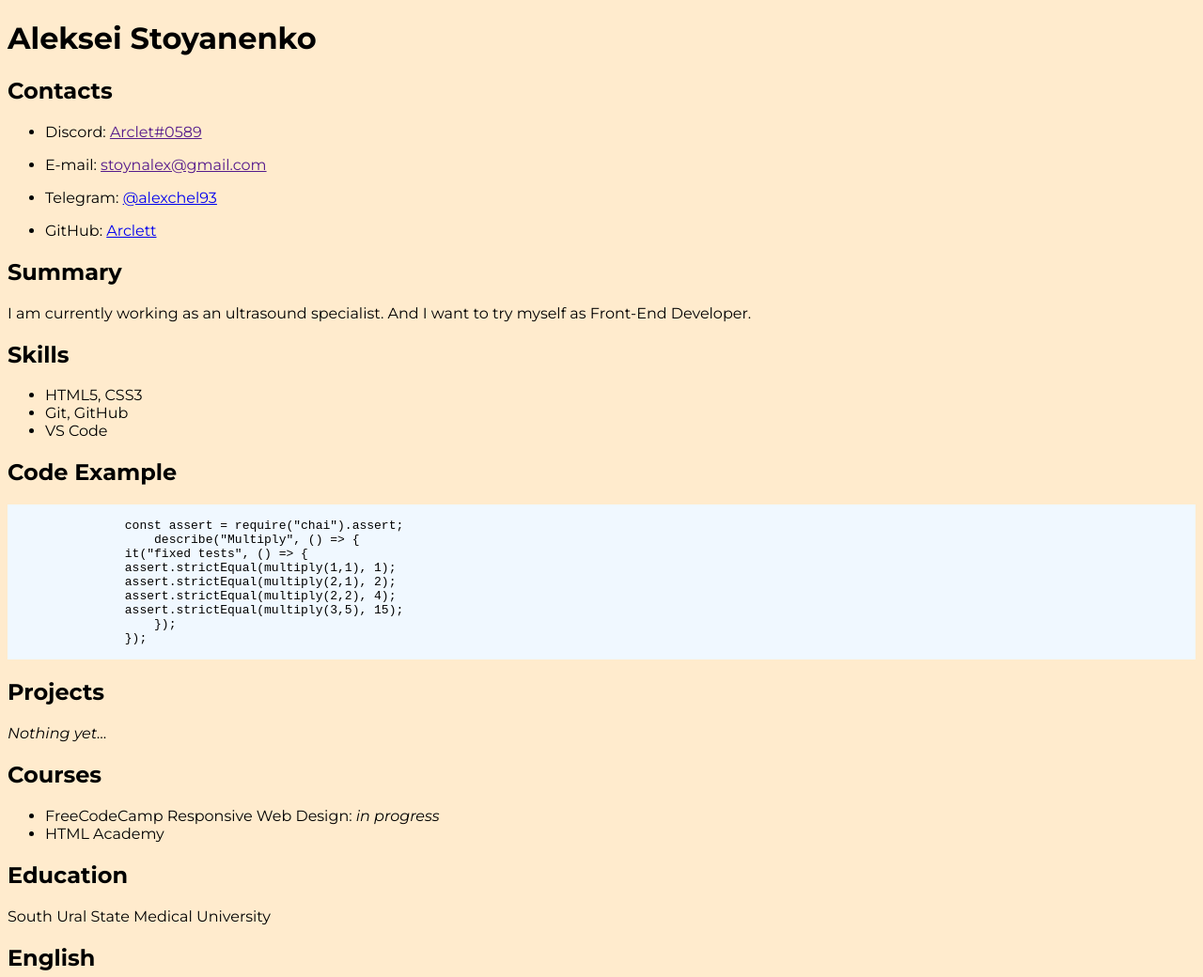
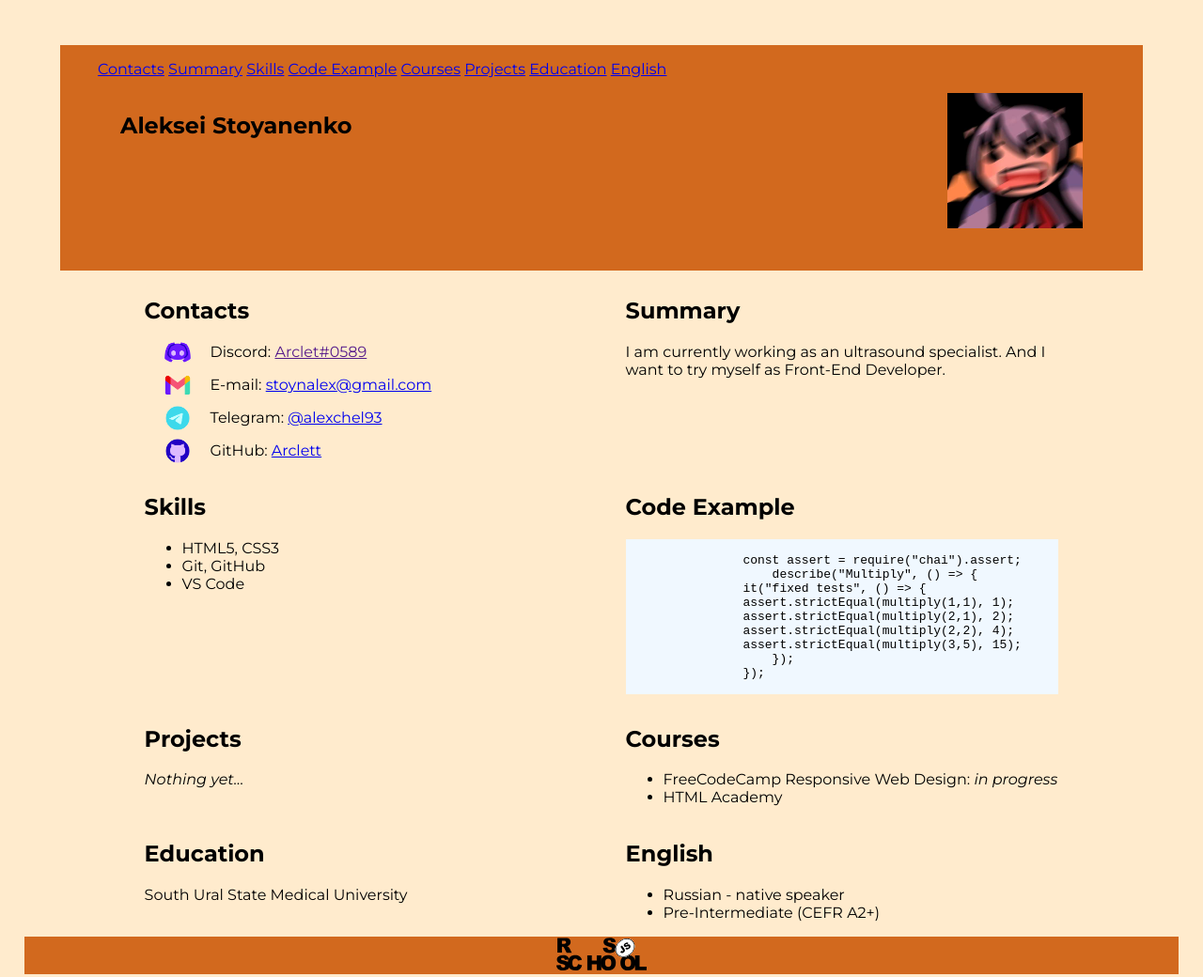
Before and after one commit to Arclett/rsschool-cv, a plain HTML site: page index.html in a window 1280 px wide. Shown: the top 1040 px of the page at 94% size. Drawn offline with Linux system fonts and the light colour scheme.

Commit message:
feat: add svg files feat: add img file refactor: rename icon file feat: add css styles

```diff
--- a/index.html
+++ b/index.html
@@ -7,29 +7,43 @@
     <meta name="viewport" content="width=device-width, initial-scale=1.0">
     <title>Document</title>
     <link rel="stylesheet" href="style.css">
-    <link rel="icon" href="assets/img/favicon.ico"/>
+    <link rel="icon" href="assets/svg/favicon.ico"/>
     <link rel="preconnect" href="https://fonts.googleapis.com">
     <link href="https://fonts.googleapis.com/css2?family=Montserrat:ital,wght@0,400;0,700;1,400&display=swap" rel="stylesheet">
 </head>
 <body>
     <header class="header">
-        <h1>Aleksei Stoyanenko</h1>
+        <nav class="nav">
+            <ul class="nav-list">
+                <nav-item><a href="#contacts" class="nav-link">Contacts</a></nav-item>
+                <nav-item><a href="#summary" class="nav-link">Summary</a></nav-item>
+                <nav-item><a href="#skills" class="nav-link">Skills</a></nav-item>
+                <nav-item><a href="#code" class="nav-link">Code Example</a></nav-item>
+                <nav-item><a href="#courses" class="nav-link">Courses</a></nav-item>
+                <nav-item><a href="#projects" class="nav-link">Projects</a></nav-item>
+                <nav-item><a href="#education" class="nav-link">Education</a></nav-item>
+                <nav-item><a href="#english" class="nav-link">English</a></nav-item>
+            </ul>
+        </nav>
+        <section class="header-content">
+            <h1>Aleksei Stoyanenko</h1><img src="assets/img/avatar.JPG">
+        </section>
     </header>
     <main class="main">
-        <div class="container">
-            <h2>Contacts</h2>
+        <div class="container" id="contacts">
+            <h2 class="contacts">Contacts</h2>
             <ul>
-                <li><p>Discord: <a href="" title="Discord profile">Arclet#0589</a></p></li>
-                <li><p>E-mail: <a href="" title="E-mail">stoynalex@gmail.com</a></p></li>
-                <li><p>Telegram: <a href="https://t.me/alexchel93" title="Telegram profile" alt="Telegram profile link">@alexchel93</a></p></li>
-                <li><p>GitHub: <a href="https://github.com/Arclett" title="GitHub profile" alt="GitHub profile">Arclett</a></p></li>
+                <li class="contact-item"><p>Discord: <a href="" title="Discord profile">Arclet#0589</a></p></li>
+                <li class="contact-item"><p>E-mail: <a href="mailto:stoynalex@gmail.com" title="E-mail">stoynalex@gmail.com</a></p></li>
+                <li class="contact-item"><p>Telegram: <a href="https://t.me/alexchel93" title="Telegram profile" alt="Telegram profile link">@alexchel93</a></p></li>
+                <li class="contact-item"><p>GitHub: <a href="https://github.com/Arclett" title="GitHub profile" alt="GitHub profile">Arclett</a></p></li>
             </ul>
         </div>
-        <div class="container">
+        <div class="container" id="summary">
             <h2>Summary</h2>
             <p>I am currently working as an ultrasound specialist. And I want to try myself as Front-End Developer.</p>
         </div>
-        <div class="container">
+        <div class="container" id="skills">
             <h2>Skills</h2>
             <ul>
                 <li>HTML5, CSS3</li>
@@ -37,7 +51,7 @@
                 <li>VS Code</li>
             </ul>
         </div>
-        <div class="container">
+        <div class="container" id="code">
             <h2>Code Example</h2>
             <pre><code class="code">
                 const assert = require("chai").assert;
@@ -51,22 +65,22 @@
                 });
             </code></pre>
         </div>
-        <div class="container">
+        <div class="container" id="projects">
             <h2>Projects</h2>
             <p><i>Nothing yet…</i></p>
         </div>
-        <div class="container">
+        <div class="container" id="courses">
             <h2>Courses</h2>
             <ul>
                 <li>FreeCodeCamp Responsive Web Design: <i>in progress</i></li>
                 <li>HTML Academy</li>
             </ul>
         </div>
-        <div class="container">
+        <div class="container" id="education">
             <h2>Education</h2>
             <p>South Ural State Medical University</p>
         </div>
-        <div class="container">
+        <div class="container" id="english">
             <h2>English</h2>
             <ul>
                 <li>Russian - native speaker</li>
@@ -75,6 +89,8 @@
         </div>
         <div class="container"></div>
     </main>
-    <footer class="footer"></footer>
+    <footer class="footer">
+        <a href="https://rs.school/js/" title="JavaScript/Front-End Course"><img class="footer-link" src="assets/img/rs_school_js.svg"></a>
+    </footer>
 </body>
 </html>
--- a/style.css
+++ b/style.css
@@ -1,12 +1,93 @@
 * {
     box-sizing: border-box;
 }
+
+html {
+    scroll-behavior: smooth;
+}
 body {
+    display: flex;
+    flex-direction: column;
+    justify-content: space-between;
     font-family: "Montserrat", sans-serif;
     background-color: blanchedalmond;
+    align-content: center;
+    margin: 5vh 2vw;
 }
 
 .code {
     display:block;
     background-color: aliceblue;
 }
+.contact-item {
+    position: relative;
+    padding-left: 30px;
+    list-style-type: none;
+}
+
+.contact-item::before{
+    content: "";
+    position:absolute;
+    height: 30px;
+    width: 30px;
+    background-size: contain;
+    top: -5px;
+    left: -20px;
+    display: block;
+}
+
+.contact-item:nth-child(1)::before{
+    background-image: url(assets/svg/discord-logo.png);
+}
+
+.contact-item:nth-child(2)::before{
+    background-image: url(assets/svg/gmail.png);
+}
+
+.contact-item:nth-child(3)::before{
+    background-image: url(assets/svg/telegram-app.png);
+}
+
+.contact-item:nth-child(4)::before{
+    background-image: url(assets/svg/github.png);
+}
+
+.main {
+    display: flex;
+    flex-wrap: wrap;
+    max-width: 1440px;
+    justify-content: space-around;
+    margin: 0 auto;
+    width: 80vw;
+}
+
+.container {
+    width: 45%;
+    min-width: 300px;
+    height: 40%;
+}
+.header {
+    height: 30vh;
+    width: 90vw;
+    margin: 1vh auto;
+    background-color: chocolate;
+}
+
+.header-content {
+    display: flex;
+    justify-content:space-between;
+    margin: 1vh 5vw;
+    height:18vh;
+}
+
+.footer {
+    height: 5vh;
+    background-color: chocolate;
+    display:flex;
+    justify-content: center;
+}
+
+.footer-link {
+    height:90%;
+    width: auto;
+}
```
Also changed, not shown: assets/img/rs_school_js.svg (added), assets/svg/discord-logo.png (added), assets/svg/favicon.ico (renamed from assets/img/favicon.ico), assets/svg/github.png (added), assets/svg/gmail.png (added), assets/svg/telegram-app.png (added).
